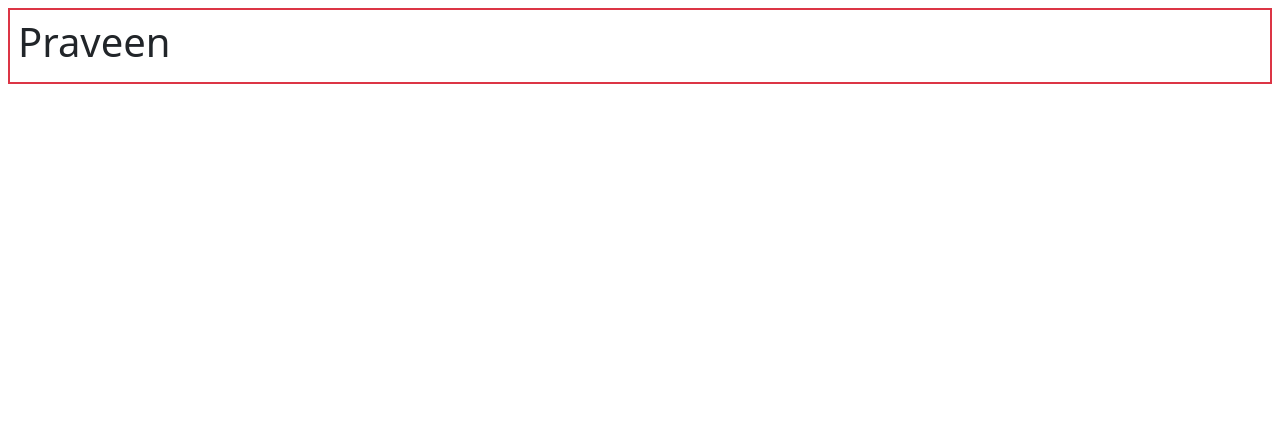
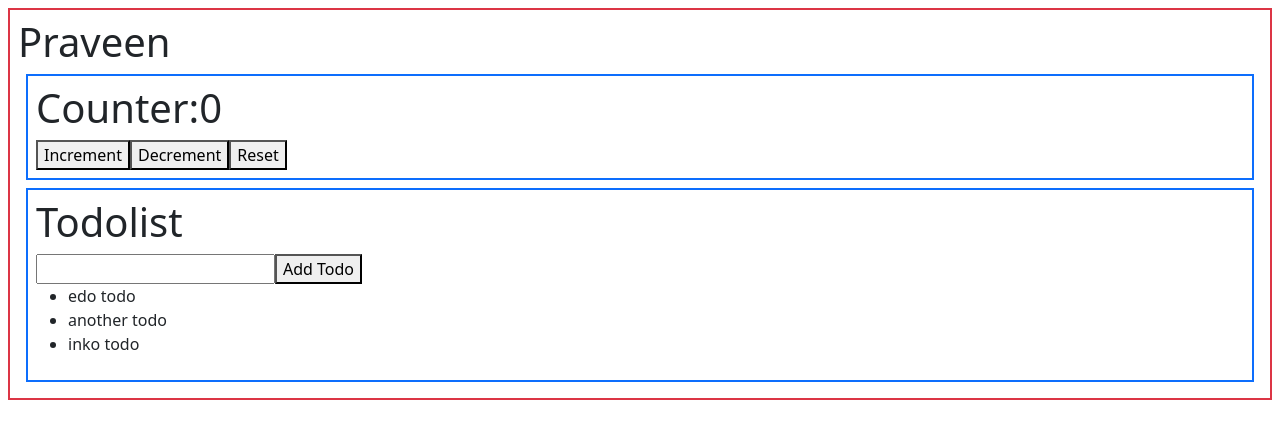
Before and after one commit to edupoly/rb56, a React (Vite) app: page /todolist in a window 1280 px wide. Shown: the top 438 px of the page. Built offline with nearby package versions, Linux system fonts and the light colour scheme.

Commit message:
redux-core-foundation

```diff
--- a/package.json
+++ b/package.json
@@ -11,7 +11,9 @@
   },
   "dependencies": {
     "react": "^19.2.0",
-    "react-dom": "^19.2.0"
+    "react-dom": "^19.2.0",
+    "react-redux": "^9.2.0",
+    "redux": "^5.0.1"
   },
   "devDependencies": {
     "@eslint/js": "^9.39.1",
--- a/src/App.jsx
+++ b/src/App.jsx
@@ -1,7 +1,12 @@
+import Counter from "./Counter";
+import Todolist from "./Todolist";
+
 function App() {
   return (
     <div className="border border-2 p-2 m-2 border-danger">
       <h1>Praveen</h1>
+      <Counter></Counter>
+      <Todolist></Todolist>
     </div>
   );
 }
--- /dev/null
+++ b/src/Counter.jsx
@@ -0,0 +1,36 @@
+import React from "react";
+import { connect } from "react-redux";
+
+function Counter(props) {
+  console.log(props);
+  return (
+    <div className="border border-2 p-2 m-2 border-primary">
+      <h1>Counter:{props.counterReducer.count}</h1>
+      <button
+        onClick={() => {
+          props.dispatch({ type: "INC" });
+        }}
+      >
+        Increment
+      </button>
+      <button
+        onClick={() => {
+          props.dispatch({ type: "DEC" });
+        }}
+      >
+        Decrement
+      </button>
+      <button
+        onClick={() => {
+          props.dispatch({ type: "RESET" });
+        }}
+      >
+        Reset
+      </button>
+    </div>
+  );
+}
+
+export default connect((store) => {
+  return store;
+})(Counter);
--- /dev/null
+++ b/src/Todolist.jsx
@@ -0,0 +1,31 @@
+import React, { useState } from "react";
+import { connect } from "react-redux";
+
+function Todolist(props) {
+  let [ntd, setNewTodo] = useState("");
+  return (
+    <div className="border border-2 p-2 m-2 border-primary">
+      <h1>Todolist</h1>
+      <input
+        type="text"
+        onChange={(e) => {
+          setNewTodo(e.target.value);
+        }}
+      />
+      <button
+        onClick={() => {
+          props.dispatch({ type: "ADDTODO", payload: ntd });
+        }}
+      >
+        Add Todo
+      </button>
+      <ul>
+        {props.todoReducer.todos.map((todo) => {
+          return <li>{todo}</li>;
+        })}
+      </ul>
+    </div>
+  );
+}
+
+export default connect((store) => store)(Todolist);
--- a/src/main.jsx
+++ b/src/main.jsx
@@ -2,5 +2,11 @@ import { StrictMode } from "react";
 import { createRoot } from "react-dom/client";
 import "./index.css";
 import App from "./App.jsx";
+import { Provider } from "react-redux";
+import store from "./store/store.js";
 
-createRoot(document.getElementById("root")).render(<App />);
+createRoot(document.getElementById("root")).render(
+  <Provider store={store}>
+    <App />
+  </Provider>,
+);
--- /dev/null
+++ b/src/store/counterReducer.js
@@ -0,0 +1,17 @@
+// state and logic
+const initialState = {
+  count: 0,
+};
+function counterReducer(state = initialState, action) {
+  if (action.type === "INC") {
+    return { count: state.count + 1 };
+  }
+  if (action.type === "DEC") {
+    return { count: state.count - 1 };
+  }
+  if (action.type === "RESET") {
+    return { count: initialState.count };
+  }
+  return state;
+}
+export default counterReducer;
--- /dev/null
+++ b/src/store/store.js
@@ -0,0 +1,6 @@
+import { combineReducers, createStore } from "redux";
+import counterReducer from "./counterReducer";
+import todoReducer from "./todoReducer";
+
+const store = createStore(combineReducers({ counterReducer, todoReducer }));
+export default store;
--- /dev/null
+++ b/src/store/todoReducer.js
@@ -0,0 +1,13 @@
+// state and action
+const initialState = {
+  todos: ["edo todo", "another todo", "inko todo"],
+};
+
+function todoReducer(state = initialState, action) {
+  if (action.type == "ADDTODO") {
+    return { todos: [...state.todos, action.payload] };
+  }
+  return state;
+}
+
+export default todoReducer;
```
Also changed, not shown: 1 other file (tests, documents, lock files or other folders).
